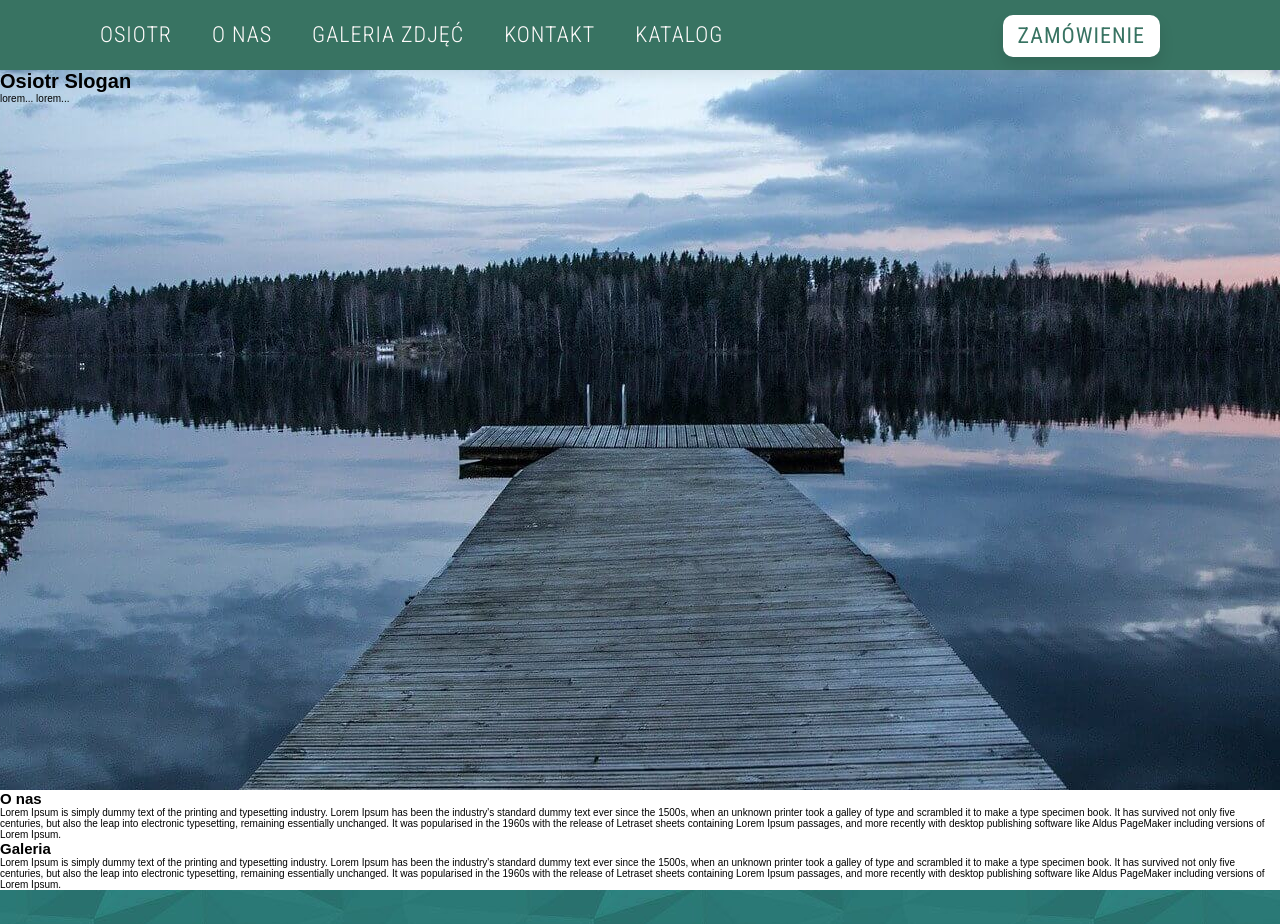
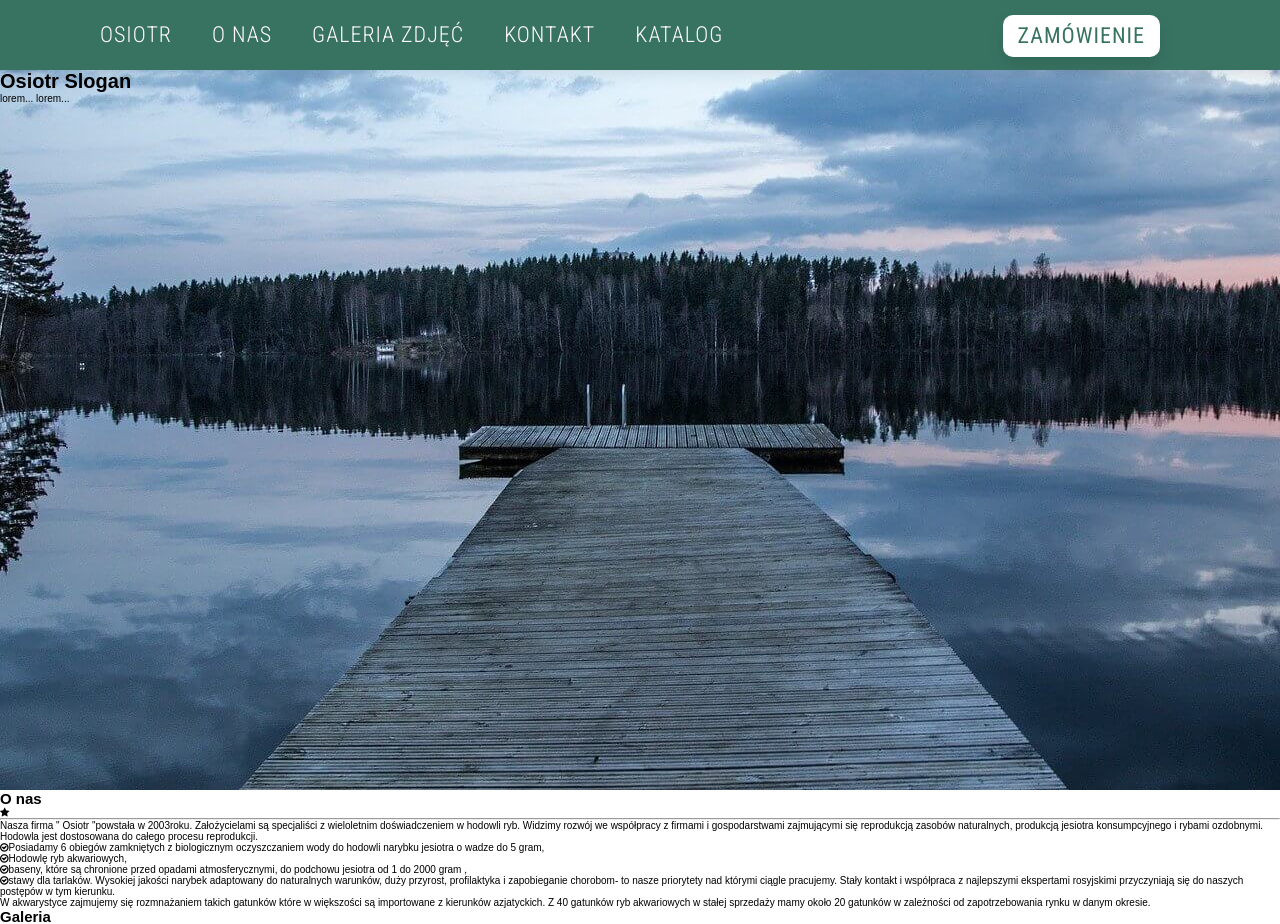
Before and after one commit to ernimg/osiotr-frontend, a React (Create React App) app: page / in a window 1280 px wide. Shown: the top 924 px of the page. Built offline with nearby package versions, Linux system fonts and the light colour scheme.

Commit message:
init about me section

```diff
--- a/src/Pages/ContentHomePage/About.js
+++ /dev/null
@@ -1,24 +0,0 @@
-import React from 'react';
-const About = () => {
-  var ref1 = React.createRef();
-  return (
-    <>
-      <section id='ref1' className='about' ref={ref1}>
-        <h2>O nas</h2>
-        <p>
-          Lorem Ipsum is simply dummy text of the printing and typesetting
-          industry. Lorem Ipsum has been the industry's standard dummy text ever
-          since the 1500s, when an unknown printer took a galley of type and
-          scrambled it to make a type specimen book. It has survived not only
-          five centuries, but also the leap into electronic typesetting,
-          remaining essentially unchanged. It was popularised in the 1960s with
-          the release of Letraset sheets containing Lorem Ipsum passages, and
-          more recently with desktop publishing software like Aldus PageMaker
-          including versions of Lorem Ipsum.
-        </p>
-      </section>
-    </>
-  );
-};
-
-export default About;
--- /dev/null
+++ b/src/Pages/ContentHomePage/About/About.js
@@ -0,0 +1,67 @@
+import React from 'react';
+const About = () => {
+  var ref1 = React.createRef();
+  return (
+    <>
+      <section id='ref1' className='about' ref={ref1}>
+        <div className='about__header'>
+          <h2 className='about__title'>O nas</h2>
+          <i className='fa fa-star' aria-hidden='true'></i>
+          <hr className='about__star'></hr>
+        </div>
+        <div className='about__child1'>
+          <article className='about__introduction'>
+            <p>
+              Nasza firma " Osiotr "powstała w 2003roku. Założycielami są
+              specjaliści z wieloletnim doświadczeniem w hodowli ryb. Widzimy
+              rozwój we współpracy z firmami i gospodarstwami zajmującymi się
+              reprodukcją zasobów naturalnych, produkcją jesiotra konsumpcyjnego
+              i rybami ozdobnymi. Hodowla jest dostosowana do całego procesu
+              reprodukcji.
+            </p>
+          </article>
+          <article className='about__list'>
+            <p className='about__item'>
+              <span>
+                <i class='fa fa-check-circle-o' aria-hidden='true'></i>
+              </span>
+              Posiadamy 6 obiegów zamkniętych z biologicznym oczyszczaniem wody
+              do hodowli narybku jesiotra o wadze do 5 gram,
+            </p>
+            <p className='about__item'>
+              <span>
+                <i class='fa fa-check-circle-o' aria-hidden='true'></i>
+              </span>
+              Hodowlę ryb akwariowych,
+            </p>
+            <p className='about__item'>
+              <span>
+                <i class='fa fa-check-circle-o' aria-hidden='true'></i>
+              </span>
+              baseny, które są chronione przed opadami atmosferycznymi, do
+              podchowu jesiotra od 1 do 2000 gram ,
+            </p>
+            <p className='about__item'>
+              <span>
+                <i class='fa fa-check-circle-o' aria-hidden='true'></i>
+              </span>
+              stawy dla tarlaków. Wysokiej jakości narybek adaptowany do
+              naturalnych warunków, duży przyrost, profilaktyka i zapobieganie
+              chorobom- to nasze priorytety nad którymi ciągle pracujemy. Stały
+              kontakt i współpraca z najlepszymi ekspertami rosyjskimi
+              przyczyniają się do naszych postępów w tym kierunku.
+            </p>
+          </article>
+          <article className='about__summary'>
+            W akwarystyce zajmujemy się rozmnażaniem takich gatunków które w
+            większości są importowane z kierunków azjatyckich. Z 40 gatunków ryb
+            akwariowych w stałej sprzedaży mamy około 20 gatunków w zależności
+            od zapotrzebowania rynku w danym okresie.
+          </article>
+        </div>
+      </section>
+    </>
+  );
+};
+
+export default About;
--- a/src/Pages/ContentHomePage/Contact/Css/Constact.css
+++ b/src/Pages/ContentHomePage/Contact/Css/Constact.css
@@ -16,8 +16,7 @@
 
 .contact__child.child1 {
   display: none;
-  background: -webkit-gradient(linear, left top, left bottom, from(rgba(0, 0, 0, 0.3)), to(rgba(0, 0, 0, 0.5))), url(../../../../Assets/images/contact-bgc.jpg);
-  background: linear-gradient(rgba(0, 0, 0, 0.3), rgba(0, 0, 0, 0.5)), url(../../../../Assets/images/contact-bgc.jpg);
+  background: linear-gradient(45deg, rgba(0, 0, 0, 0.5), rgba(0, 0, 0, 0.2)), url(../../../../Assets/images/contact-bgc.jpg);
   background-size: cover;
   background-position: center center;
 }
--- a/src/Pages/ContentHomePage/Contact/Sass/Constact.scss
+++ b/src/Pages/ContentHomePage/Contact/Sass/Constact.scss
@@ -13,10 +13,11 @@
   &__child {
     &.child1 {
       display: none;
-      background: linear-gradient(rgba(0, 0, 0, 0.3), rgba(0, 0, 0, 0.5)),
+      background: linear-gradient(45deg, rgba(0, 0, 0, 0.5), rgba(0, 0, 0, 0.2)),
         url(../../../../Assets/images/contact-bgc.jpg);
       background-size: cover;
       background-position: center center;
+
       @media (min-width: 800px) {
         flex-basis: 35%;
         display: block;
--- a/src/Pages/HomePage.js
+++ b/src/Pages/HomePage.js
@@ -1,12 +1,12 @@
 import React, { Component } from 'react';
-import About from './ContentHomePage/About';
+import About from './ContentHomePage/About/About';
 import Galery from './ContentHomePage/Galery';
 import Contact from './ContentHomePage/Contact/Contact';
 class HomePage extends Component {
   constructor(props) {
     super(props);
     this.state = {
-      refList: props.refList
+      refList: props.refList,
     };
   }
   render() {
```
Also changed, not shown: src/Layout/Nav/MainNav.js (+7 -7 lines), 2 other files (tests, documents, lock files or other folders).
